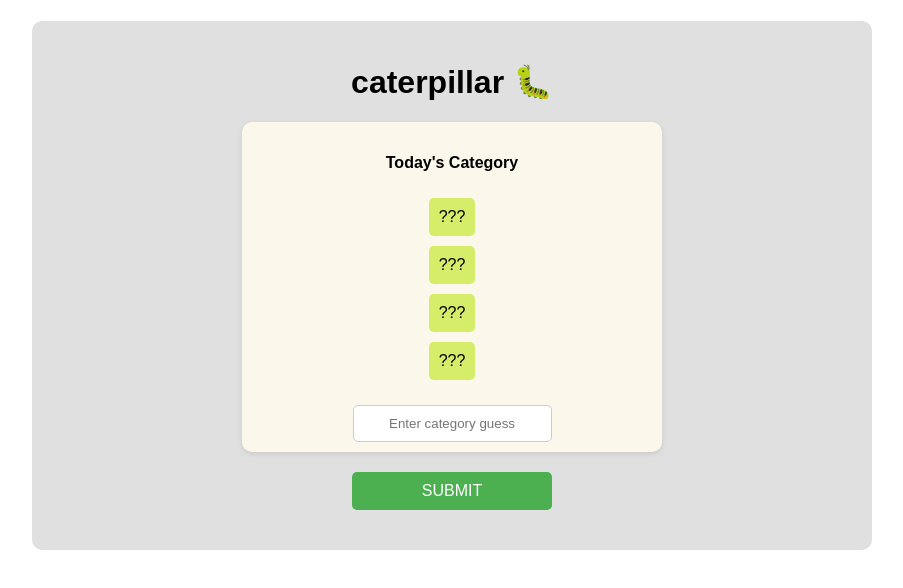
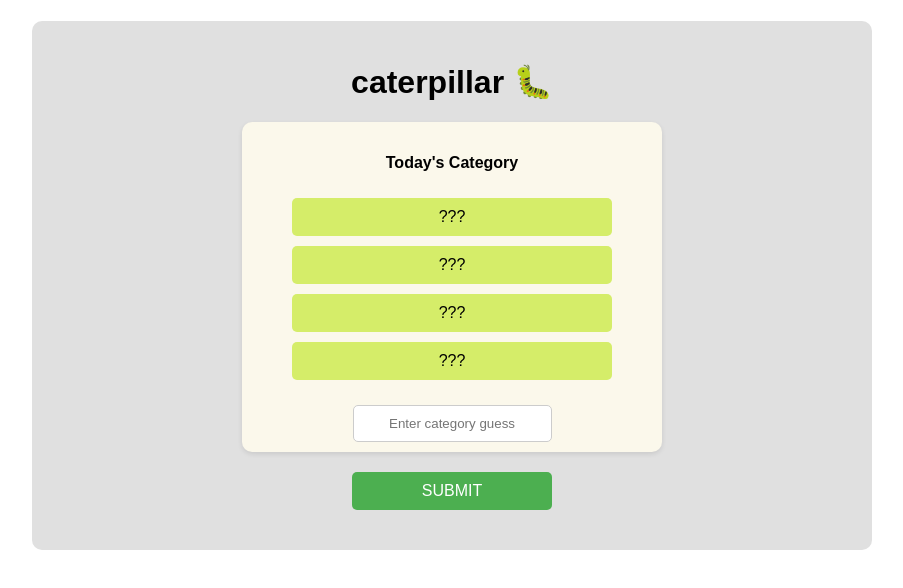
Before and after one commit to aschneidman28/caterpillar-game-react, a React (Create React App) app: page / in a window 1280 px wide. Shown: the top 588 px of the page, without its empty margins (188-1091 px from the left). Built offline with nearby package versions, Linux system fonts and the light colour scheme.

Commit message:
Update App.css

```diff
--- a/src/App.css
+++ b/src/App.css
@@ -35,18 +35,18 @@
   flex-grow: 1;
   display: flex;
   flex-direction: column;
-  margin-bottom: 20px; /* Add space between clues and input */
+  margin-bottom: 20px; /* Space between clues and input */
+  align-items: center; /* Center clues horizontally */
 }
 
 .clue {
-  margin: 5px 0;
-  max-width: 80%;
-  margin-left: auto;
-  margin-right: auto;
+  width: 80%; /* Fixed width for all clues */
+  margin: 5px 0; /* Consistent spacing above and below each clue */
   padding: 10px;
   border-radius: 5px;
   text-align: center;
   background-color: #D5ED69;
+  box-sizing: border-box; /* Include padding in width calculation */
 }
 
 /* Input styles */
```
